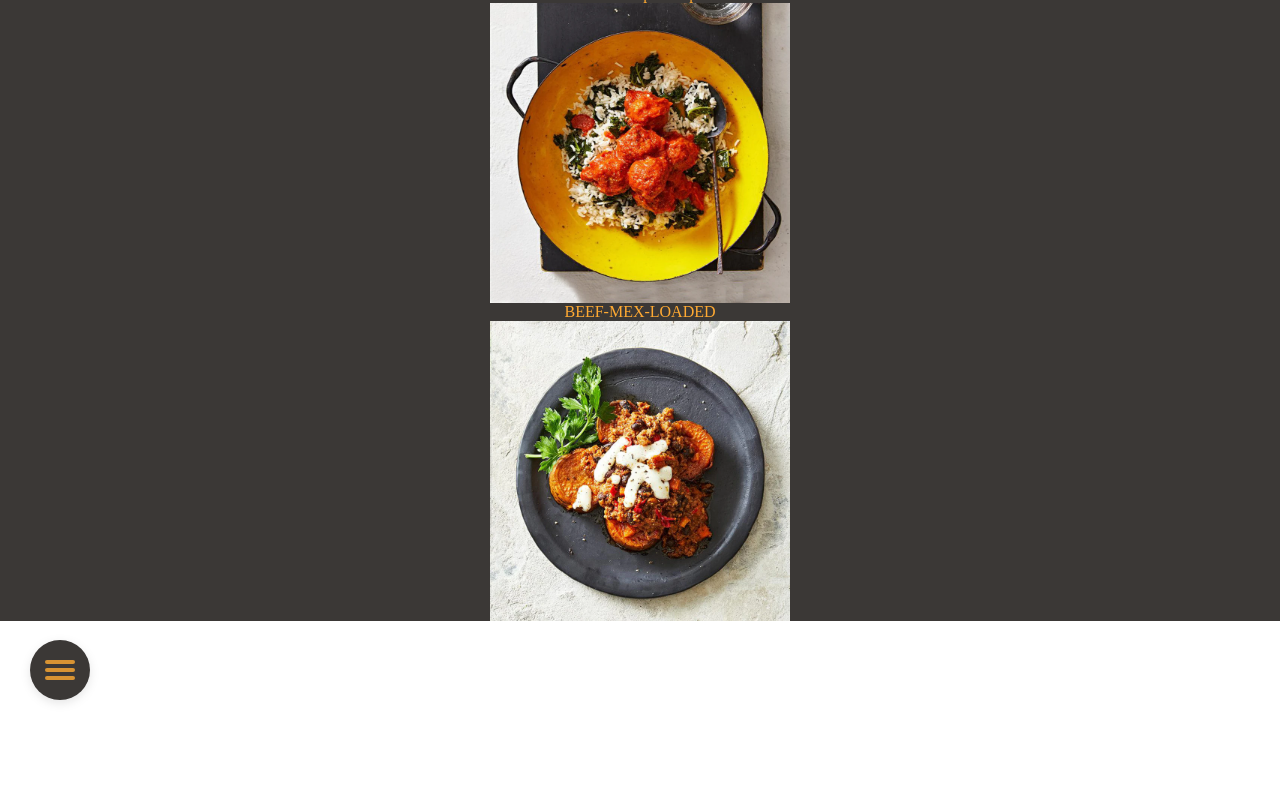
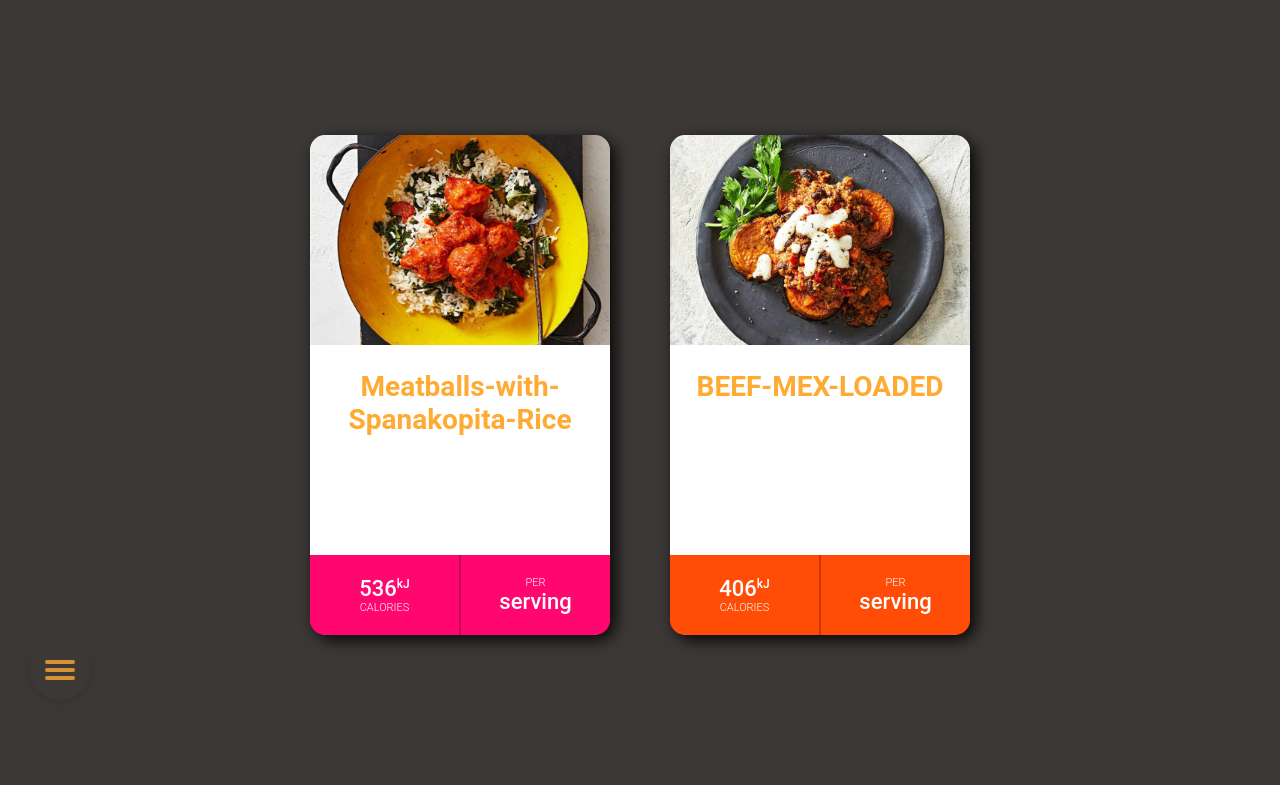
Before and after one commit to justhimer/just_do_eat_later, a website: page public/food-celection.html in a window 1280 px wide. Shown: the part 70-855 px from the top of the page. Before the commit the page ends 800 px from the top, so only its background shows below. Drawn offline with nearby package versions, Linux system fonts and the light colour scheme; some packages are replaced by stand-ins of ours; no server answers; a script that the page names is missing; files whose address does not match are found by name; a web font is replaced by a local one.

Commit message:
food css

```diff
--- a/public/assets/food-celection/food.css
+++ b/public/assets/food-celection/food.css
@@ -14,14 +14,143 @@ body {
     background-color: #ffffff;
 }
 
-#foodname_1 {
+/* #foodname_1 {
     background-color: #3b3836;
     text-align: center;
 
-}
+} */
 
-#foodname_2 {
+/* #foodname_2 {
     background-color: #3b3836;
     text-align: center;
 
+} */
+
+
+
+/* tilt cards starts */
+
+.cards-container {
+    width: 100%;
+    height: 100%;
+    display: flex;
+    align-items: center;
+    justify-content: center;
+    background-color: #3b3836;
+    background-size: cover;
+    overflow: hidden;
 }
+
+.card {
+    display: grid;
+    grid-template-columns: 300px;
+    grid-template-rows: 210px 210px 80px;
+    grid-template-areas: "image" "text" "stats";
+    border-radius: 18px;
+    background: white;
+    box-shadow: 5px 5px 15px rgba(0, 0, 0, 0.9);
+    font-family: roboto;
+    text-align: center;
+    cursor: pointer;
+    margin: 30px;
+    transform-style: preserve-3d;
+    perspective: 1000px;
+}
+
+.card-image {
+    grid-area: image;
+    background: url("/Meatballs-with-Spanakopita-Rice_1120x.jpeg");
+    border-top-left-radius: 15px;
+    border-top-right-radius: 15px;
+    background-size: cover;
+    background-position: center;
+    background-repeat: no-repeat;
+}
+
+.card-text {
+    grid-area: text;
+    margin: 25px;
+    transform: translateZ(30px);
+}
+
+.card-text .date {
+    color: rgb(255, 7, 110);
+    font-size: 13px;
+}
+
+.card-text p {
+    color: grey;
+    font-size: 15px;
+    font-weight: 300;
+}
+
+.card-text h2 {
+    margin-top: 0px;
+    font-size: 28px;
+}
+
+.card-stats {
+    grid-area: stats;
+    display: grid;
+    grid-template-columns: 1fr 1fr;
+    grid-template-rows: 1fr;
+    border-bottom-left-radius: 15px;
+    border-bottom-right-radius: 15px;
+    background: rgb(255, 7, 110);
+}
+
+.card-stats .stat {
+    padding: 10px;
+    display: flex;
+    align-items: center;
+    justify-content: center;
+    flex-direction: column;
+    color: white;
+}
+
+.card-stats .left-border {
+    border-left: 1px solid rgba(0, 0, 0, 0.224);
+}
+
+.card-stats .right-border {
+    border-right: 1px solid rgba(0, 0, 0, 0.224);
+}
+
+.card-stats .value {
+    font-size: 22px;
+    font-weight: 500;
+}
+
+.card-stats .value sup {
+    font-size: 12px;
+}
+
+.card-stats .type {
+    font-size: 11px;
+    font-weight: 300;
+    text-transform: uppercase;
+}
+
+/*card2*/
+.card-image.card2 {
+    background: url("/food_images/BEEF-MEX-LOADED-_-SWEET-POTATO_1120x.jpeg");
+    background-size: cover;
+    background-position: center;
+    background-repeat: no-repeat;
+}
+
+.card-text.card2 .date {
+    color: rgb(255, 77, 7);
+}
+
+.card-stats.card2 .border {
+    border-left: 1px solid rgb(185, 67, 20);
+    border-right: 1px solid rgb(185, 67, 20);
+}
+
+.card-stats.card2 {
+    background: rgb(255, 77, 7);
+}
+
+
+/* tilt cards ends */
--- a/public/assets/food-celection/food.js
+++ b/public/assets/food-celection/food.js
@@ -1,4 +1,6 @@
 const foodboad1 = document.querySelector('#foodname_1')
+const foodboad2 = document.querySelector('#foodname_2')
+
 
 async function foodboad1addEventListener() {
     foodboad1.addEventListener('click', async (event) => {
--- a/public/food-celection.html
+++ b/public/food-celection.html
@@ -22,20 +22,47 @@
     <header class="content">
         <h1 id=" h1" class="nav">Eat Later!</h1>
     </header>
-    <div class="foodboad">
-        <div id="foodname_1">
-            <p>Meatballs-with-Spanakopita-Rice</p>
-            <picture>
-                <img src="/Meatballs-with-Spanakopita-Rice_1120x.jpeg" alt="MEATBALLS" style="width:300px;">
-            </picture>
+
+
+    <div class="cards-container">
+        <div class="card">
+            <div class="card-image"></div>
+            <div id="foodname_1">
+                <div class="card-text">
+                    <h2>Meatballs-with-Spanakopita-Rice</h2>
+                </div>
+            </div>
+            <div class="card-stats">
+                <div class="stat right-border">
+                    <div class="value">536<sup>kJ</sup></div>
+                    <div class="type">Calories</div>
+                </div>
+                <div class="stat left-border">
+                    <div class="type">per</div>
+                    <div class="value">serving</div>
+                </div>
+            </div>
         </div>
-        <div id="foodname_2">
-            <p>BEEF-MEX-LOADED</p>
-            <picture>
-                <img src="/BEEF-MEX-LOADED-_-SWEET-POTATO_1120x.jpeg" alt="BEEF-MEX-LOADED" style="width: 300px;">
-            </picture>
+        <div class="card">
+            <div class="card-image card2"></div>
+            <div id="foodname_2">
+                <div class="card-text card2">
+                    <h2>BEEF-MEX-LOADED</h2>
+                </div>
+            </div>
+            <div class="card-stats card2">
+                <div class="stat right-border">
+                    <div class="value">406<sup>kJ</sup></div>
+                    <div class="type">Calories</div>
+                </div>
+                <div class="stat left-border">
+                    <div class="type">per</div>
+                    <div class="value">serving</div>
+                </div>
+            </div>
+        </div>
+    </div>
 
-        </div>
     </div>
     <div id="hamburger"></div>
     <script src="/assets/common/common.js"></script>
@@ -45,6 +72,9 @@
     <script src="/assets/food-celection/food.js"></script>
     <script src="https://cdn.jsdelivr.net/npm/sweetalert2@11/dist/sweetalert2.min.js"></script>
 
+    <!-- tilt cards -->
+    <script src="./assets/exercises/vanilla-tilt.min.js"></script>
+
 </body>
 
 </html>
```
Also changed, not shown: public/exercise.html (+10 -7 lines).
